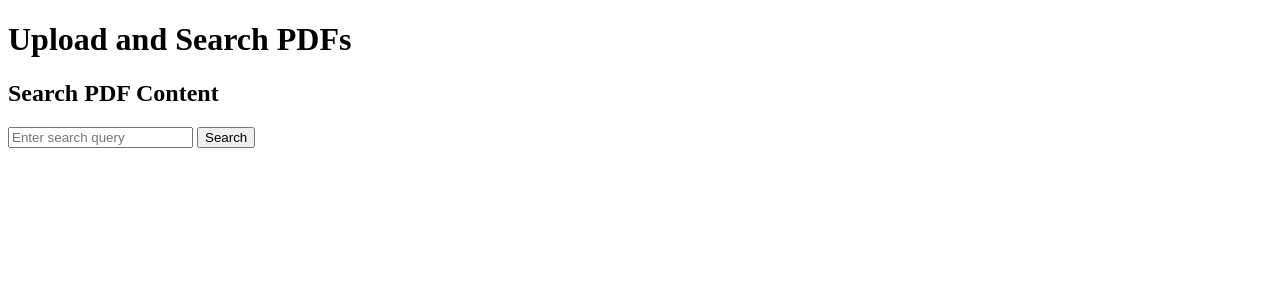
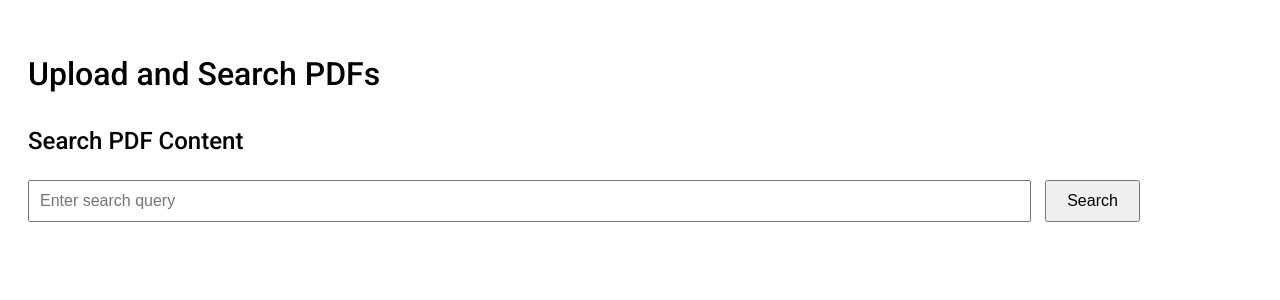
Before and after one commit to haydy778/Programming-Standard, a Flask app: page / in a window 1280 px wide. Shown: the top 300 px of the page. Run offline with Flask 3, Linux system fonts and the light colour scheme.

Commit message:
Updated 2 files

```diff
--- a/app.py
+++ b/app.py
@@ -1,4 +1,5 @@
 import re
+print(re)
 from flask import Flask, request, jsonify, render_template, g
 from flask_cors import CORS
 import fitz  # PyMuPDF
@@ -54,7 +55,7 @@ def pdf_to_text(pdf_path):
             text += page.get_text()
 
         readable_text = ' '.join(text.replace('\n', ' ').split())
-        print(f"Extracted text for {pdf_path}: {readable_text[:500]}...")  # Print first 500 characters
+        print(f"Extracted text for {pdf_path}: {readable_text[:50]}...")  # Print first 500 characters
         return readable_text
     except Exception as e:
         print(f"Error in pdf_to_text: {e}")
--- a/templates/index.html
+++ b/templates/index.html
@@ -4,13 +4,46 @@
     <meta charset="UTF-8">
     <meta name="viewport" content="width=device-width, initial-scale=1.0">
     <title>PDF Search Application</title>
-</head>
     <style>
         @import url('https://fonts.googleapis.com/css2?family=Roboto:ital,wght@0,100;0,300;0,400;0,500;0,700;0,900;1,100;1,300;1,400;1,500;1,700;1,900&display=swap');
-    div{
+
+        body {
             font-family: "Roboto", sans-serif;
+            padding: 20px;
+            line-height: 1.6;
+        }
+
+        h1, h2 {
+            font-weight: 500;
+        }
+
+        form {
+            margin-bottom: 20px;
+        }
+
+        input[type="text"] {
+            padding: 10px;
+            font-size: 16px;
+            width: 80%;
+            margin-right: 10px;
+        }
+
+        button {
+            padding: 10px 20px;
+            font-size: 16px;
+        }
+
+        #searchResults {
+            margin-top: 20px;
+        }
+
+        #searchResults div {
+            margin-bottom: 10px;
+            padding: 10px;
+            border-bottom: 1px solid #ddd;
         }
     </style>
+</head>
 <body>
     <h1>Upload and Search PDFs</h1>
 
@@ -18,15 +51,20 @@
     <h2>Search PDF Content</h2>
     <form id="searchForm">
         <input type="text" id="searchQuery" placeholder="Enter search query" required>
-        <button type="submit">Search</button>
+        <button type="submit" id="searchButton">Search</button>
     </form>
+
     <div id="searchResults"></div>
 
     <script>
-
         document.getElementById('searchForm').onsubmit = function(event) {
             event.preventDefault();
             const query = document.getElementById('searchQuery').value;
+
+            if (!query.trim()) {
+                document.getElementById('searchResults').textContent = 'Please enter a valid query.';
+                return;
+            }
 
             fetch(`/search?query=${encodeURIComponent(query)}`)
             .then(response => response.json())
@@ -38,7 +76,7 @@ document.getElementById('searchForm').onsubmit = function(event) {
                     if (data.results.length > 0) {
                         data.results.forEach(result => {
                             const resultItem = document.createElement('div');
-                    resultItem.innerHTML = `<strong>${result.filename}</strong>: ${result.content}`;
+                            resultItem.innerHTML = `<strong>${result.filename}</strong>: ${result.summary}`;
                             resultsDiv.appendChild(resultItem);
                         });
                     } else {
@@ -53,10 +91,6 @@ document.getElementById('searchForm').onsubmit = function(event) {
                 document.getElementById('searchResults').textContent = 'An error occurred during the search.';
             });
         };
-
-
-
-
     </script>
 </body>
 </html>
```
Lines whose indentation alone changed are shown as unchanged.
